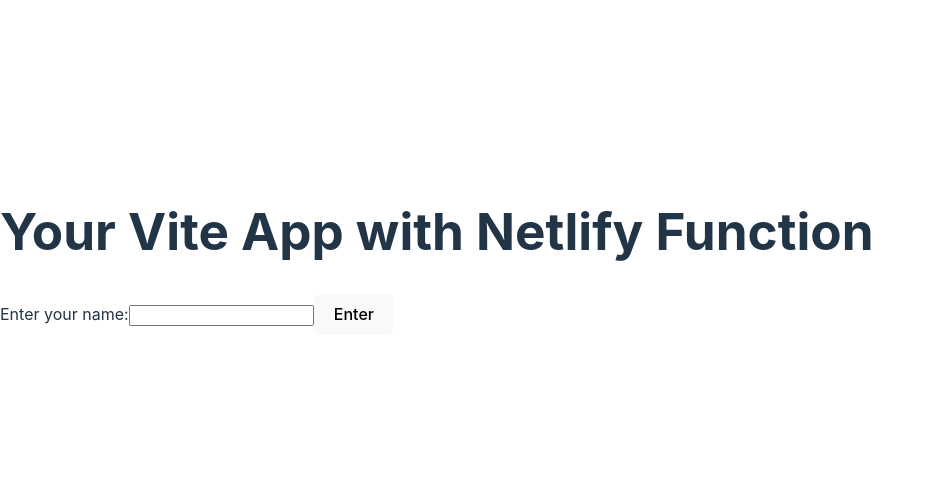
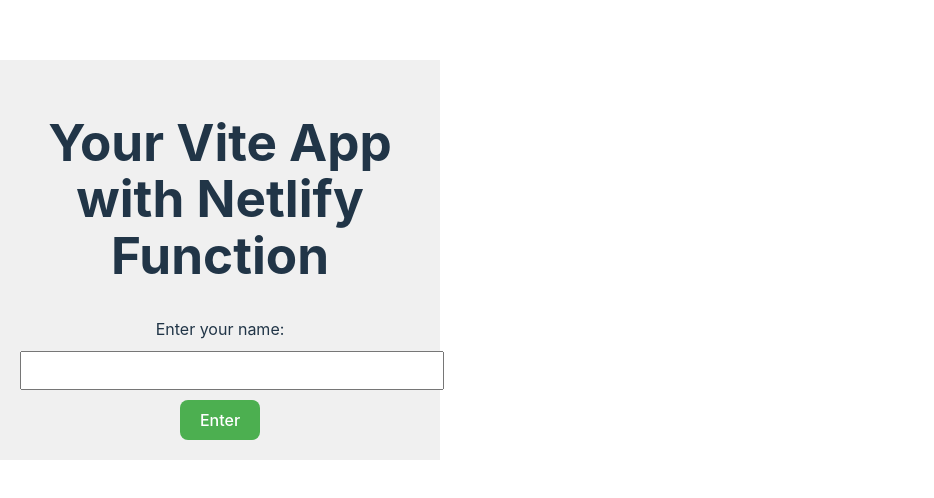
Before and after one commit to IjiniUthpala/My-vite-app, a React (Vite) app: page / in a window 1280 px wide. Shown: the part 140-638 px from the top of the page, without its empty margins (0-934 px from the left). Built offline with nearby package versions, Linux system fonts and the light colour scheme.

Commit message:
The vite app is done finally

```diff
--- a/src/App.jsx
+++ b/src/App.jsx
@@ -1,9 +1,11 @@
 // src/App.jsx
 import React, { useState } from 'react';
+import styles from './App.module.css';
 
 function App() {
   const [name, setName] = useState('');
   const [message, setMessage] = useState('');
+  const [isSubmitted, setIsSubmitted] = useState(false);
 
   const handleNameChange = (e) => {
     setName(e.target.value);
@@ -12,20 +14,24 @@
   const handleButtonClick = () => {
     if (name.trim() !== '') {
       setMessage(`Hello ${name}! Welcome to the Vite app.`);
+      setIsSubmitted(true);
     } else {
       setMessage('Please enter your name.');
+      setIsSubmitted(false);
     }
   };
 
   return (
-    <div>
+    <div className={`${styles.container} ${isSubmitted ? styles.submitted : ''}`}>
       <h1>Your Vite App with Netlify Function</h1>
       <label>
         Enter your name:
-        <input type="text" value={name} onChange={handleNameChange} />
+        <input type="text" value={name} onChange={handleNameChange} className={styles.input} />
       </label>
-      <button onClick={handleButtonClick}>Enter</button>
-      <p>{message}</p>
+      <button onClick={handleButtonClick} className={styles.button}>
+        Enter
+      </button>
+      {isSubmitted && <p className={styles.message}>{message}</p>}
     </div>
   );
 }
--- /dev/null
+++ b/src/App.module.css
@@ -0,0 +1,33 @@
+/* App.module.css */
+.container {
+    max-width: 400px;
+    margin: auto;
+    padding: 20px;
+    text-align: center;
+    transition: transform 0.3s ease-in-out; /* Add a transition for smooth animations */
+    background-color: #f0f0f0; /* Set the background color */
+  }
+
+  .submitted {
+    transform: translateY(-50px); /* Move the container up when submitted */
+  }
+
+  .input {
+    width: 100%;
+    padding: 10px;
+    margin: 10px 0;
+  }
+
+  .button {
+    background-color: #4caf50;
+    color: white;
+    padding: 10px 20px;
+    border: none;
+    cursor: pointer;
+  }
+
+  .message {
+    margin-top: 20px;
+    font-size: 18px;
+    color: #4caf50; /* Green color for the success message */
+  }
```
